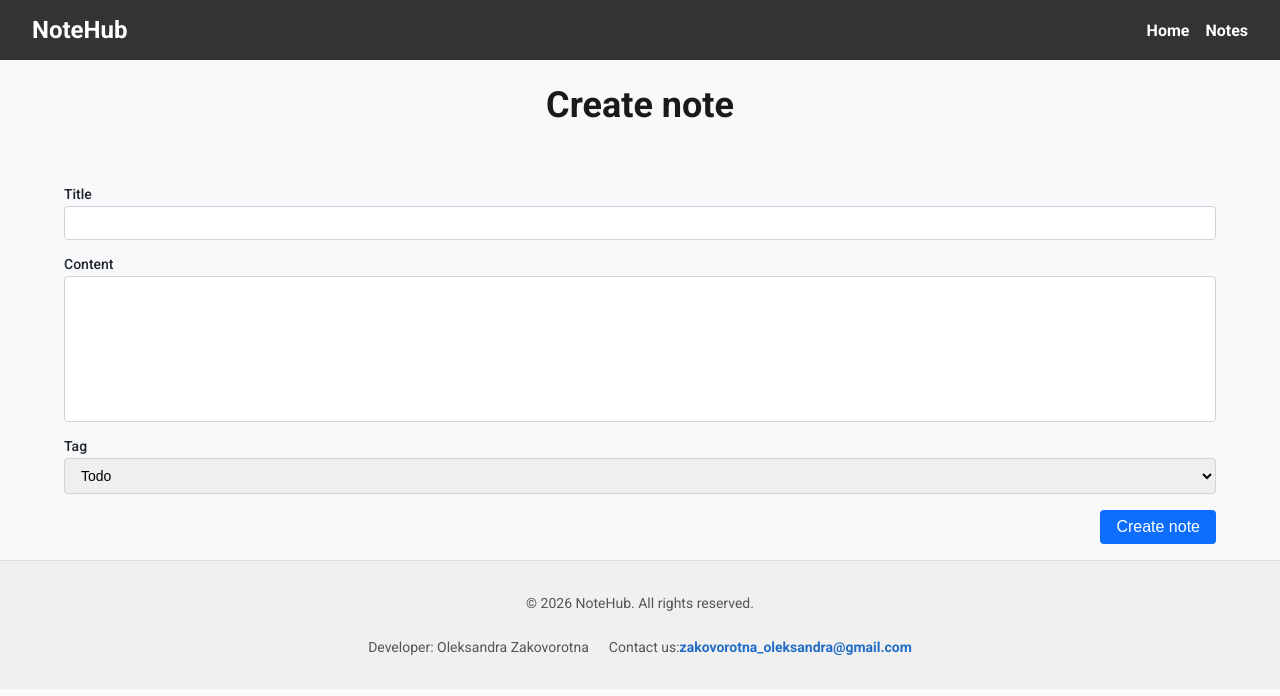
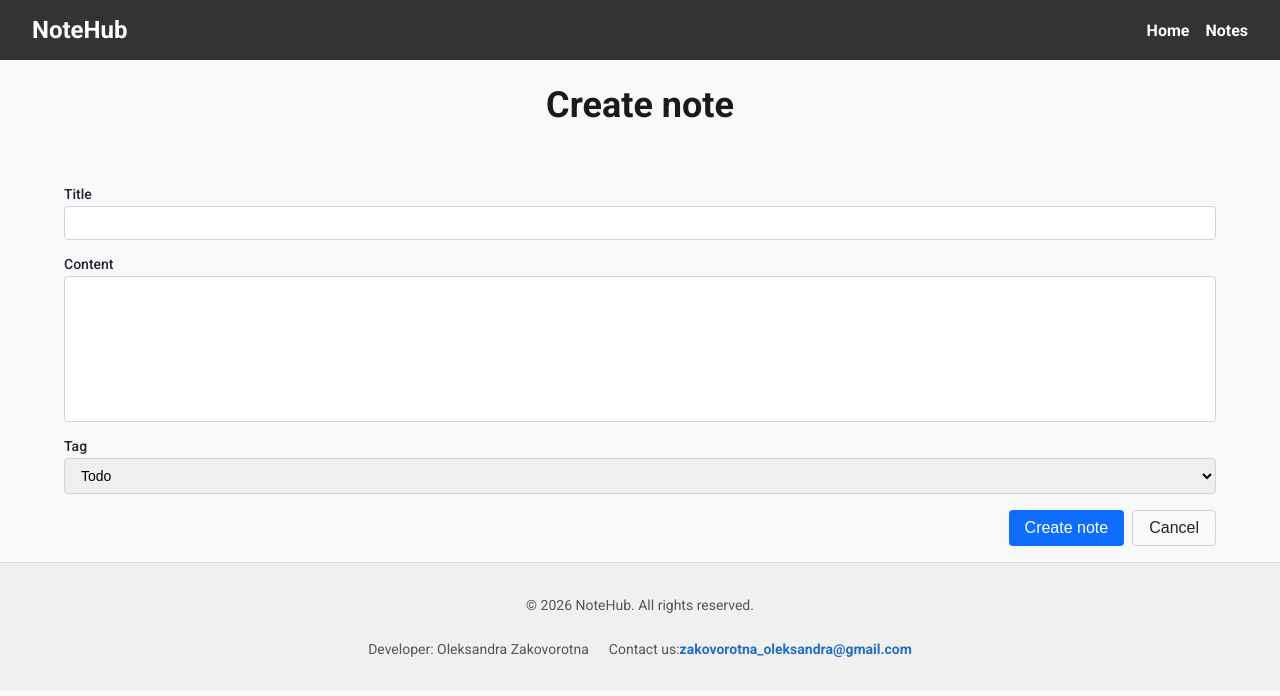
Before and after one commit to OleksandraZakovorotna/08-zustand, a Next.js app: page /notes/action/create in a window 1280 px wide. Shown: the top 696 px of the page. Built offline with nearby package versions, Linux system fonts and the light colour scheme; no server answers.

Commit message:
fix metadata and add btn in NoteForm

```diff
--- a/app/layout.tsx
+++ b/app/layout.tsx
@@ -17,6 +17,7 @@ export const metadata: Metadata = {
   description: "Generated by create next app",
   openGraph: {
     title: "Create Next App",
+    url: "https://localhost:3000",
     description: "Generated by create next app",
     images: [
       {
--- a/app/notes/[id]/page.tsx
+++ b/app/notes/[id]/page.tsx
@@ -1,12 +1,13 @@
 import { fetchNoteById } from "@/lib/api"
 import { dehydrate, HydrationBoundary, QueryClient } from "@tanstack/react-query"
 import NoteClient from "./NoteDetails.client";
+import { Metadata } from "next";
 
 type Props = {
   params: Promise<{id: string}>
 }
 
-export const generateMetadata = async ({ params }: Props) => {
+export const generateMetadata = async ({ params }: Props): Promise<Metadata> => {
   const { id } = await params;
   const note = await fetchNoteById(id);
 
@@ -16,7 +17,7 @@ export const generateMetadata = async ({ params }: Props) => {
     openGraph: {
       title: note.title,
       description: note.content.slice(0, 30),
-      url: `https://localhost:3000/notes/${id}`,
+      url: `https://example.com/notes/${id}`,
       images: [
         {
           url: 'https://ac.goit.global/fullstack/react/notehub-og-meta.jpg',
--- a/app/notes/filter/[...slug]/page.tsx
+++ b/app/notes/filter/[...slug]/page.tsx
@@ -1,6 +1,7 @@
 import { dehydrate, HydrationBoundary, QueryClient } from '@tanstack/react-query';
 import NotesClient from './Notes.client';
 import { fetchNotes } from '@/lib/api';
+import { Metadata } from 'next';
 
 interface Props {
   params: Promise<{
@@ -8,7 +9,7 @@ interface Props {
   }>;
 }
 
-export const generateMetadata = async ({ params }: Props) => {
+export const generateMetadata = async ({ params }: Props): Promise<Metadata> => {
   const { slug } = await params;
   const tag = slug?.[0] || 'all';
   const title = tag === 'all' ? 'All Notes' : `Notes tagged with "${tag}"`;
@@ -19,7 +20,7 @@ export const generateMetadata = async ({ params }: Props) => {
     openGraph: {
       title: title,
       description: `Browse ${title.toLowerCase()} on NoteHub.`,
-      url: `https://localhost:3000/notes/filter/${tag}`,
+      url: `https://example.com/notes/filter/${tag}`,
       images: [
         {
           url: 'https://ac.goit.global/fullstack/react/notehub-og-meta.jpg',
--- a/components/NoteForm/NoteForm.tsx
+++ b/components/NoteForm/NoteForm.tsx
@@ -101,6 +101,16 @@ export default function NoteForm() {
                 >
                 Create note
                 </button>
+                <button                type="button"
+                className={css.cancelButton}
+                onClick={() => {
+                    clearDraft();
+                    router.back();
+                }}
+                disabled={mutation.isPending}
+                >
+                Cancel
+                </button>
             </div>
             </form>
 )
```
